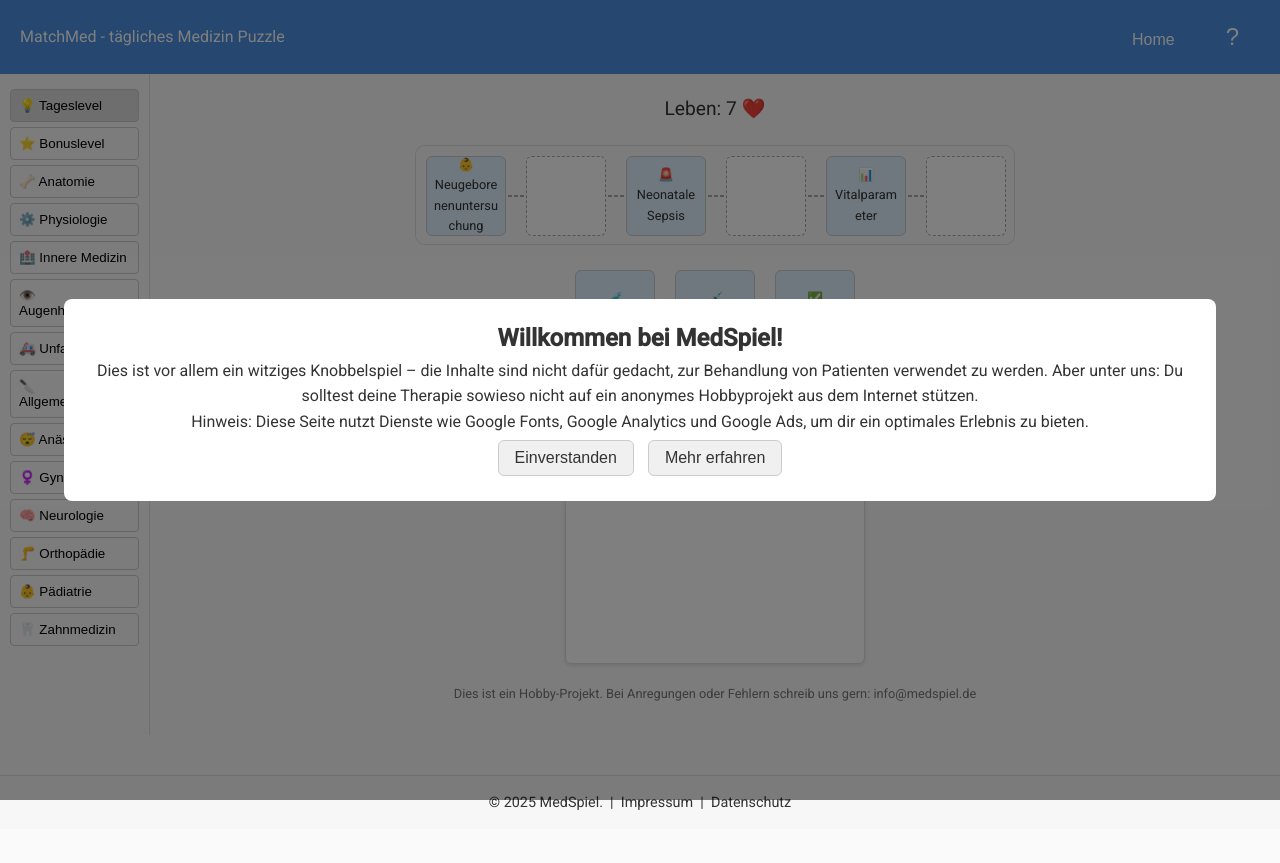
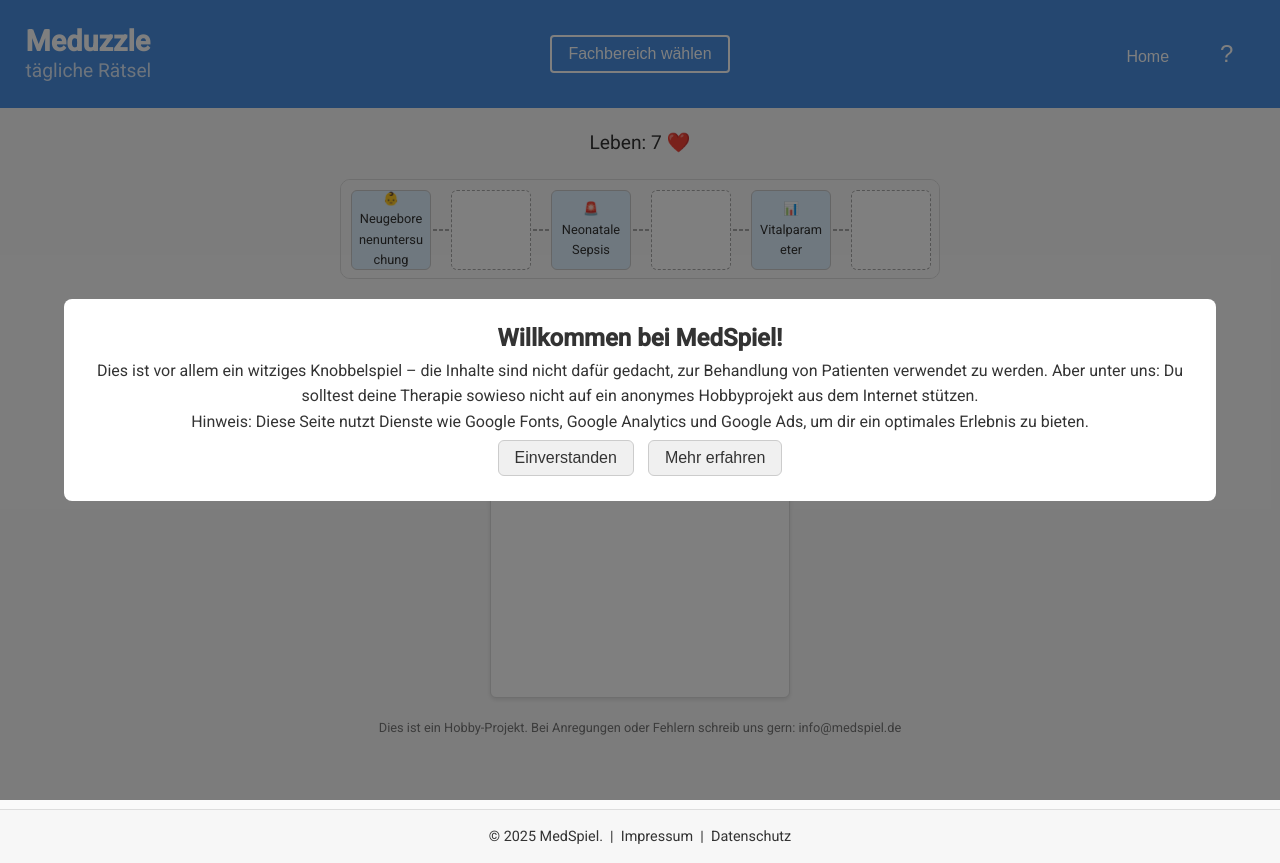
Before and after one commit to MattSilverFarmer/MatchMed, a plain HTML site: page index.html in a window 1280 px wide. Before the commit the page ends 829 px from the top, so only its background shows below. Drawn offline with Linux system fonts and the light colour scheme.

Commit message:
Add files via upload

```diff
--- a/css/style.css
+++ b/css/style.css
@@ -58,15 +58,37 @@
 
   /* Header / Navbar */
   header {
-    width: 100%;
+    /*width: 100%;*/
     box-sizing: border-box;
     display: flex;
     justify-content: space-between;
     align-items: center;
-    padding: 10px 20px;
+    padding: 1.5em 2vw; /* relative Einheiten */
     background: #4A90E2;
     color: #fff;
   }
+
+  .logo {
+    display: inline-block;
+    line-height: 1.2;
+  }
+
+  .logo-name {
+    display: block;
+    font-size: 1.8em;
+    font-weight: 800;
+    color: #fff;
+  }
+
+  .logo-claim {
+    display: block;
+    font-size: 1.2em;
+    font-weight: 400;
+    color: #fff;
+    opacity: 0.8;
+  }
+
+
   .header-left, .header-right {
     flex: 1;
   }
@@ -109,10 +131,29 @@
 
   /* Sidebar für Fachrichtungen (schlicht, ohne eigenen Hintergrund) */
   #category-sidebar {
+    display: none; /* Sidebar standardmäßig ausblenden */
+
     flex: 0 0 150px;
     padding: 10px;
     border-right: 1px solid #ddd;
   }
+
+  #toggle-sidebar {
+    background-color: transparent;
+    border: 2px solid #fff;
+    color: #fff;
+    font-size: 1em;
+    padding: 0.5em 1em;
+    border-radius: 4px;
+    cursor: pointer;
+    transition: background-color 0.3s ease, color 0.3s ease;
+  }
+  #toggle-sidebar:hover {
+    background-color: #fff;
+    color: #4A90E2;
+  }
+
+
   #category-sidebar .category-btn {
     display: block;
     width: 100%;
@@ -255,6 +296,7 @@
     background: #f7f7f7;
     border-top: 1px solid #ddd;
     margin-top: 40px;
+
   }
   footer a {
     color: #333;
@@ -270,8 +312,10 @@
       flex-direction: column;
     }
     #category-sidebar {
-      flex: 1 0 auto;
+      flex: 1 0 auto; /* 1 0 auto*/
       border-right: none;
       border-bottom: 1px solid #ddd;
     }
+
+
   }
--- a/index.html
+++ b/index.html
@@ -58,8 +58,13 @@
   <!-- Header / Navbar -->
   <header>
     <div class="header-left">
-      <div class="logo">MatchMed - tägliches Medizin Puzzle</div>
+        <div class="logo">
+            <span class="logo-name">Meduzzle</span>
+            <span class="logo-claim">tägliche Rätsel</span>
+          </div>
     </div>
+    <button id="toggle-sidebar" class="btn">Fachbereich wählen</button>
+
     <div class="header-right">
       <button id="home-btn" class="btn home-btn">Home</button>
       <button id="help-icon" class="btn help-btn">?</button>
--- a/js/game.js
+++ b/js/game.js
@@ -270,6 +270,8 @@ function endLevel(success) {
 
   if (success) {
     if (window.currentCategory === "Tageslevel") {
+        window.currentCategory = "Bonuslevel";
+
       resultTitle.textContent = "Tageslevel erfolgreich gelöst!";
       resultMessage.textContent = "Es gibt täglich ein neues Level. Möchtest du zusätzlich ein Bonuslevel spielen?";
       document.getElementById('result-next').textContent = "Bonuslevel spielen";
--- a/js/main.js
+++ b/js/main.js
@@ -3,10 +3,15 @@ window.currentCategory = "Tageslevel";
 
 document.addEventListener('DOMContentLoaded', function() {
   initPopup();
-
   updateActiveCategoryButton();
   initGame();  // initGame() wird in game.js definiert und verwendet window.currentCategory
   loadAdCardMain();
+
+  setTimeout(adjustHeaderFooterWidth, 100);
+  adjustHeaderFooterWidth();
+  window.addEventListener("resize", adjustHeaderFooterWidth);
+
+
   //initAds();
 
   // Event Listener für Kategorie-Buttons
@@ -24,6 +29,26 @@ document.addEventListener('DOMContentLoaded', function() {
   });
 });
 
+window.addEventListener("load", adjustHeaderFooterWidth);
+
+window.addEventListener("resize", adjustHeaderFooterWidth);
+document.addEventListener("DOMContentLoaded", adjustHeaderFooterWidth);
+
+
+function adjustHeaderFooterWidth() {
+    const gameArea = document.getElementById("game-area");
+    const header = document.querySelector("header");
+    const footer = document.querySelector("footer");
+    if (gameArea && header && footer) {
+      const gameWidth = gameArea.offsetWidth;
+      const winWidth = window.innerWidth;
+      // Setze Header und Footer auf die größere Breite (Fensterbreite, wenn größer)
+      const newWidth = (winWidth > gameWidth ? winWidth : gameWidth) + "px";
+      header.style.width = newWidth;
+      footer.style.width = newWidth;
+    }
+  }
+
 function updateActiveCategoryButton() {
   let catButtons = document.querySelectorAll("#category-sidebar .category-btn");
   catButtons.forEach(btn => {
@@ -34,3 +59,12 @@ function updateActiveCategoryButton() {
     }
   });
 }
+
+document.getElementById('toggle-sidebar').addEventListener('click', function() {
+    const sidebar = document.getElementById('category-sidebar');
+    if (sidebar.style.display === 'block') {
+      sidebar.style.display = 'none';
+    } else {
+      sidebar.style.display = 'block';
+    }
+  });
```
